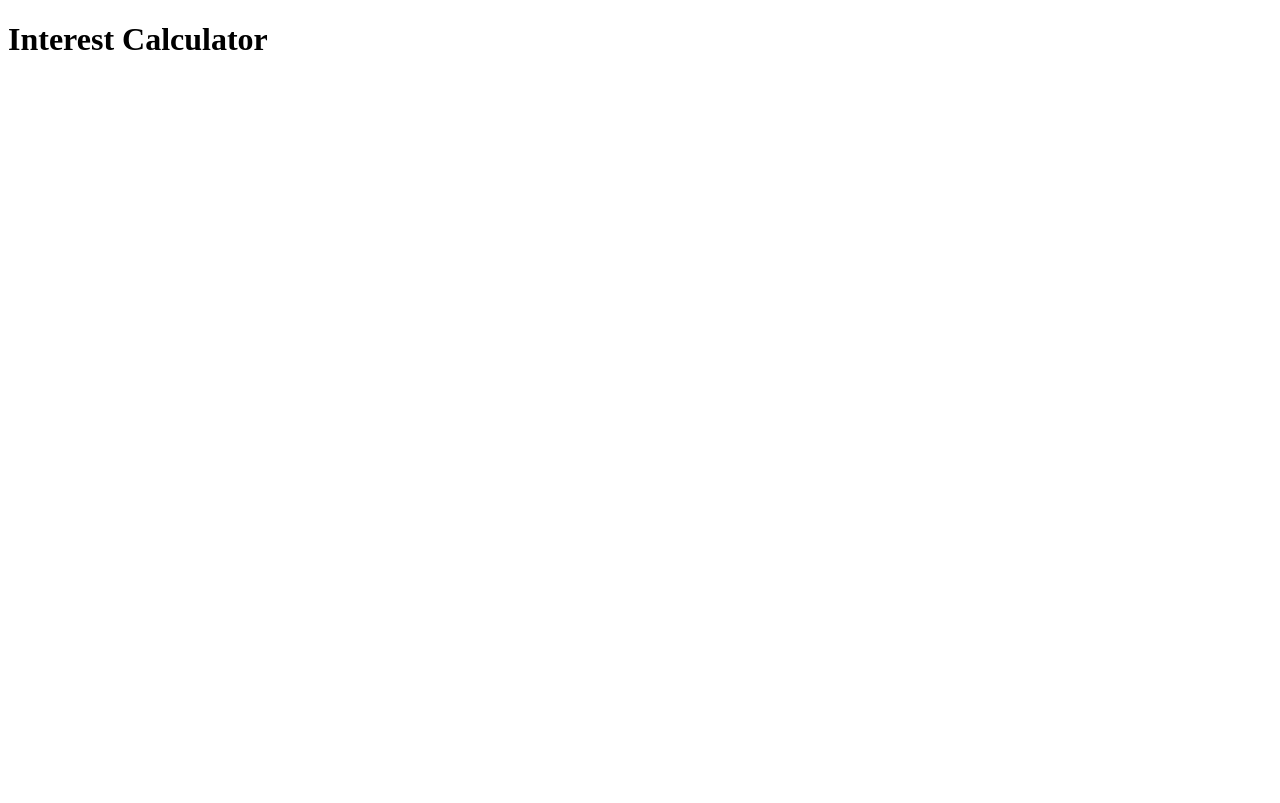
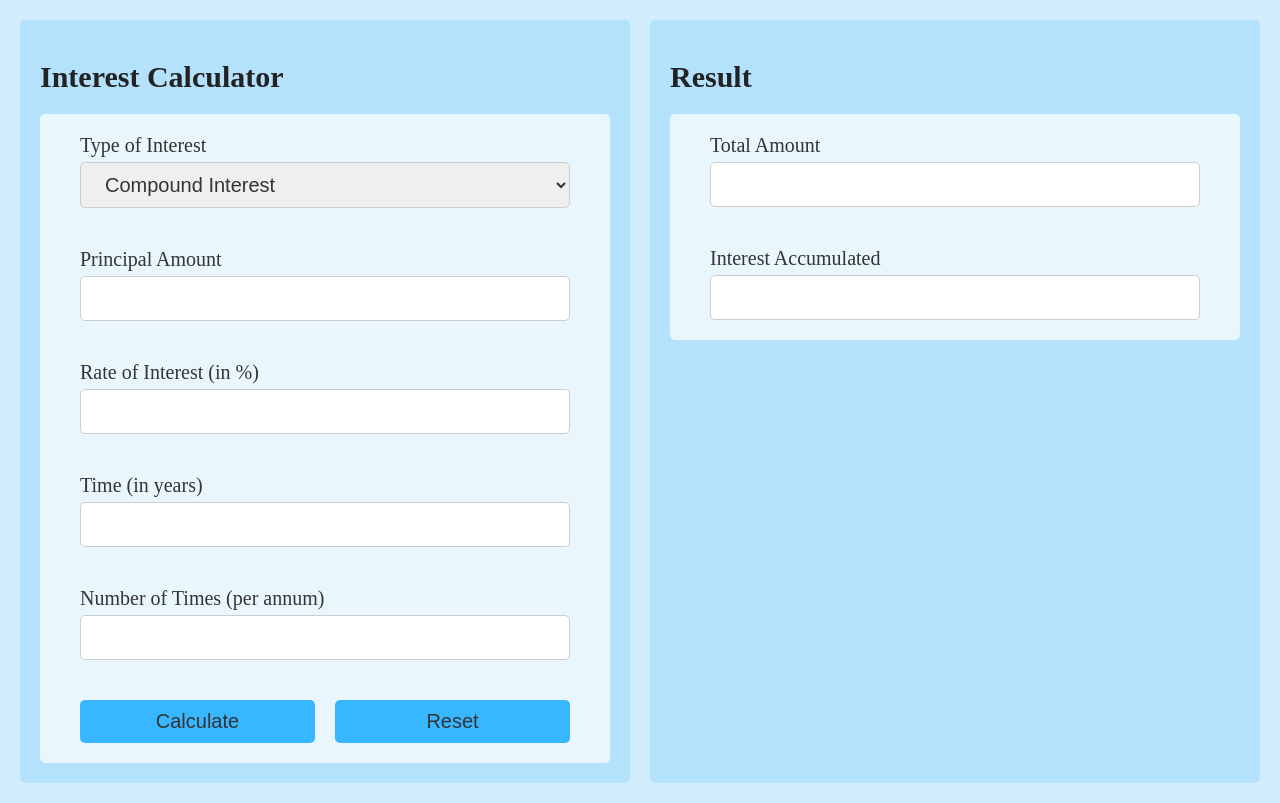
Before and after one commit to DecodeWebWithRohan/Interest-Calculator, a website: page public/index.html in a window 1280 px wide. Drawn offline with Linux system fonts and the light colour scheme.

Commit message:
Layout of the app

```diff
--- a/public/index.html
+++ b/public/index.html
@@ -10,6 +10,58 @@
 <body>
 	<div class="container">
 		<h1>Interest Calculator</h1>
+
+		<div class="form-container">
+			<div class="input-container" id="type-of-interest-container">
+				<label for="typeOfInterest">Type of Interest</label>
+				<select id="type-of-interest-select" name="typeOfInterest">
+					<option value="CompoundInterest">Compound Interest</option>
+					<option value="SimpleInterest">Simple Interest</option>
+				</select>
+			</div>
+
+			<div class="input-container" id="principal-amount-container">
+				<label for="principalAmount">Principal Amount</label>
+				<input type="number" id="principal-amount-input" name="principalAmount" min="0">
+			</div>
+
+			<div class="input-container" id="rate-of-interest-container">
+				<label for="rateOfInterest">Rate of Interest (in %)</label>
+				<input type="number" id="rate-of-interest-input" name="rateOfInterest" min="0">
+			</div>
+
+			<div class="input-container" id="time-container">
+				<label for="time">Time (in years)</label>
+				<input type="number" id="time-input" name="time" min="0">
+			</div>
+
+			<div class="input-container" id="number-of-times-container">
+				<label for="numberOfTimes">Number of Times (per annum)</label>
+				<input type="number" id="number-of-times-input" name="numberOfTimes" min="1" step="1">
+			</div>
+
+			<div class="actions">
+				<button id="calculate-button">Calculate</button>
+				<button id="reset-button">Reset</button>
+			</div>
+		</div>
+	</div>
+
+	<div class="container">
+		<h1>Result</h1>
+
+		<div class="form-container">
+
+			<div class="input-container" id="total-amount-container">
+				<label for="totalAmount">Total Amount</label>
+				<input type="number" id="total-amount-output" name="totalAmount" readonly>
+			</div>
+
+			<div class="input-container" id="interest-accumulated-container">
+				<label for="interestAccumulated">Interest Accumulated</label>
+				<input type="number" id="interest-accumulated-input" name="interestAccumulated" readonly>
+			</div>
+		</div>
 	</div>
 
 	<script src="./scripts/index.js" type="module"></script>
--- a/public/styles.css
+++ b/public/styles.css
@@ -0,0 +1,72 @@
+* {
+	box-sizing: border-box;
+	margin: 0;
+	padding: 0;
+	font-size: 20px;
+	border-radius: 5px;
+	color: #343434;
+}
+
+body {
+	display: grid;
+	grid-template-columns: repeat(2, 1fr);
+	gap: 1rem;
+	background-color: #d2eefe;
+	padding: 1rem;
+}
+
+.container {
+	display: flex;
+	flex-direction: column;
+	align-items: stretch;
+	width: 100%;
+	min-width: max-content;
+	padding: 1rem;
+	background-color: #b4e2fd;
+}
+
+.container h1 {
+	font-size: 30px;
+	margin: 1rem 0;
+	color: #232323;
+}
+
+.form-container {
+	display: flex;
+	flex-direction: column;
+	align-items: stretch;
+	background-color: #e9f6fe;
+}
+
+.form-container .actions {
+	display: grid;
+	grid-template-columns: repeat(2, 1fr);
+	gap: 1rem;
+	margin: 1rem 2rem;
+}
+
+.form-container button {
+	background-color: #38b6ff;
+	padding: 0.5rem 1rem;
+	border: none;
+}
+
+.form-container button:hover {
+	background-color: #19a9fc;
+}
+
+.input-container {
+	display: flex;
+	flex-direction: column;
+	align-items: stretch;
+	padding: 1rem 2rem;
+}
+
+.input-container label {
+	padding-bottom: 0.25rem;
+}
+
+input, select {
+	padding: 0.5rem 1rem;
+	border: 1px solid #cdcdcd;
+}
```
